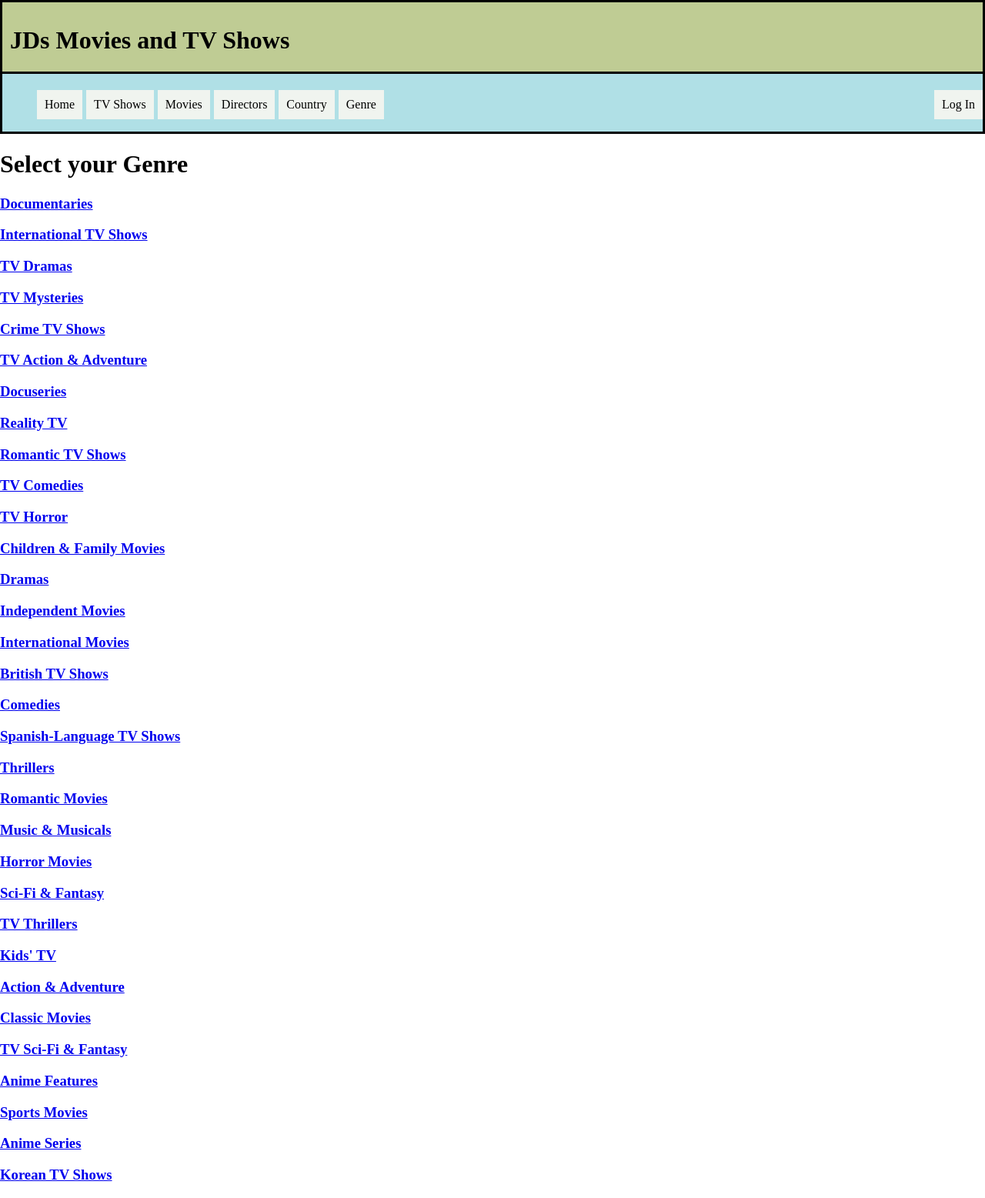
After one commit to republic223/L3-Digital-Assessment, a Flask app: page /Genre_Select in a window 1280 px wide. The commit adds this page. Shown: the whole page at 77% size. Run offline with Flask 3, Linux system fonts and the light colour scheme; data comes from the database, SQL or seed files in the repository.

Commit message:
Addition of Country and Genre selection and results

```diff
--- a/App.py
+++ b/App.py
@@ -64,7 +64,7 @@ WHERE Shows_display.Type_id = 1; '''
 def Director_Select():
     sql = '''SELECT Directors, Director_id FROM Director;'''
     results = query_db(sql)
-    return render_template('Selection.html', results = results)
+    return render_template('Director_Select.html', results = results)
 
 #Directors movies route
 @app.route('/Director/<int:Director_id>')
@@ -76,6 +76,44 @@ JOIN Show_Director ON Shows_Display.Show_id = Show_Director.Show_id
 JOIN Director on Show_director.Director_id = Director.Director_id
 WHERE Show_Director.Director_id = ?; '''
     results = query_db(sql, args=(Director_id,), one= False)
+    return render_template('Main.html', results = results)
+
+# Country_Select route
+@app.route('/Country_Select')
+def Country_Select():
+    sql = '''SELECT Country, Country_id FROM Country;'''
+    results = query_db(sql)
+    return render_template('Country_Select.html', results = results)
+
+#Countries movies route
+@app.route('/Country/<int:Country_id>')
+def Country_Movies(Country_id):
+    sql = '''SELECT Shows_display.Show_id, title, Year, Rating, Poster_image
+FROM Shows_display
+JOIN Age_rating ON Shows_Display.Rating_id = Age_Rating.Rating_id
+JOIN Show_Country ON Shows_Display.Show_id = Show_Country.Show_id
+JOIN Country on Show_Country.Country_id = Country.Country_id
+WHERE Show_Country.Country_id = ?; '''
+    results = query_db(sql, args=(Country_id,), one= False)
+    return render_template('Main.html', results = results)
+
+# Genre_Select route
+@app.route('/Genre_Select')
+def Genre_Select():
+    sql = '''SELECT Genre, Genre_id FROM Genre;'''
+    results = query_db(sql)
+    return render_template('Genre_Select.html', results = results)
+
+#Countries movies route
+@app.route('/Genre/<int:Genre_id>')
+def Genre_Movies(Genre_id):
+    sql = '''SELECT Shows_display.Show_id, title, Year, Rating, Poster_image
+FROM Shows_display
+JOIN Age_rating ON Shows_Display.Rating_id = Age_Rating.Rating_id
+JOIN Show_Genre ON Shows_Display.Show_id = Show_Genre.Show_id
+JOIN Genre on Show_Genre.Genre_id = Genre.Genre_id
+WHERE Show_Genre.Genre_id = ?; '''
+    results = query_db(sql, args=(Genre_id,), one= False)
     return render_template('Main.html', results = results)
 
 #Log in route
--- /dev/null
+++ b/templates/Genre_Select.html
@@ -0,0 +1,14 @@
+<!-- Makes Header.html show on the page -->
+{% extends 'Header.html' %}
+<!-- where this file extends from -->
+{% block start %}
+    <h1> Select your Genre</h1>
+    {% for Genre in results %}
+        <a href="/Genre/{{Genre[1]}}">
+            <!-- Class to change all of the selection pages -->
+            <div class="Selection">
+                <h3>{{Genre[0]}}</h3>
+            </div>
+        </a>
+    {% endfor %}
+{% endblock %}
--- a/templates/Header.html
+++ b/templates/Header.html
@@ -20,8 +20,8 @@
         <li class="left_nav"><a href="/TV_Shows">TV Shows</a></li>
         <li class="left_nav"><a href="/Movies">Movies</a></li>
         <li class="left_nav"><a href="/Director_Select">Directors</a></li>
-        <li class="left_nav"><a href="/">Country</a></li>
-        <li class="left_nav"><a href="/">Genre</a></li>
+        <li class="left_nav"><a href="/Country_Select">Country</a></li>
+        <li class="left_nav"><a href="/Genre_Select">Genre</a></li>
         <li class="right_nav"><a href="/Login">Log In</a></li>
     </ul>
 </nav>
```
Also changed, not shown: templates/Country_Select.html (added, +14 -0 lines), templates/Director_Select.html (renamed from templates/Selection.html, +6 -5 lines), Movie_Data.db.
